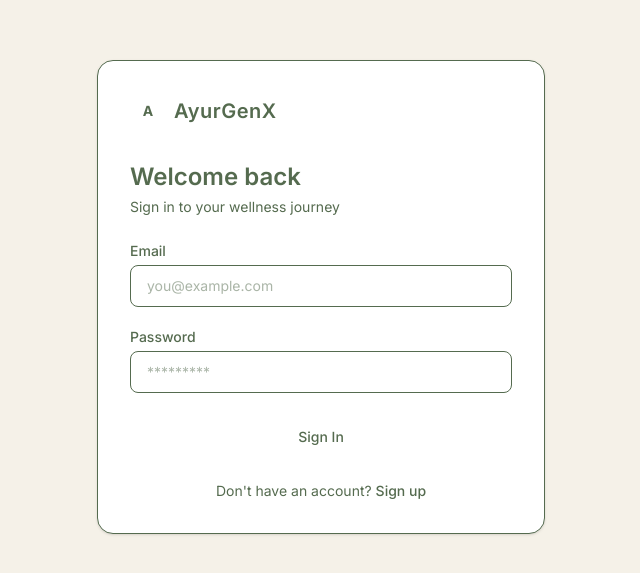
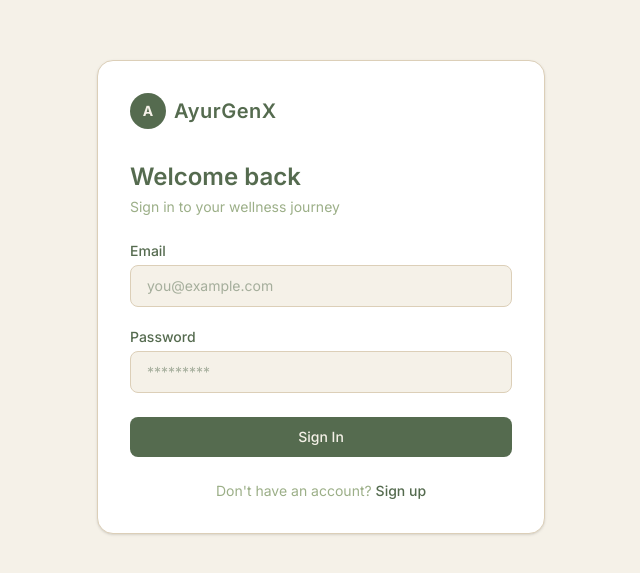
Before and after one commit to UMESHRATHOD16/ayurgenx-dashboard, a React (Vite) app: page /login in a window 1280 px wide. Shown: the part 103-676 px from the top of the page, without its empty margins (319-959 px from the left). Built offline with nearby package versions, Linux system fonts and the light colour scheme.

Commit message:
tailwind config fix

```diff
--- a/src/index.css
+++ b/src/index.css
@@ -1,12 +1,11 @@
 @import "tailwindcss";
 
-:root {
+@theme {
   --color-tea: #A8B79E;
   --color-sage: #9CAF88;
   --color-cream: #F5F1E8;
   --color-sand: #DCCFB8;
   --color-botanical: #556B4F;
-  --font-sans: "Inter", sans-serif;
 }
 
 body {
```
